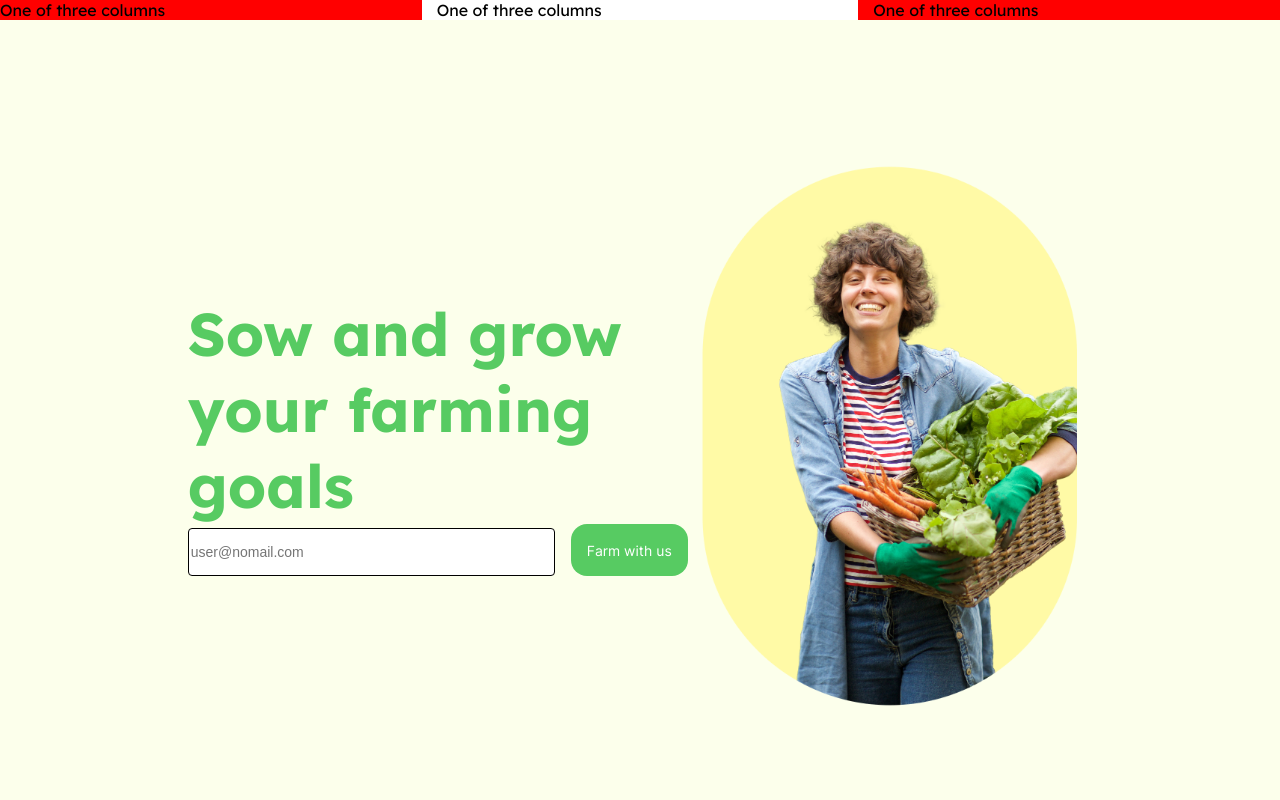
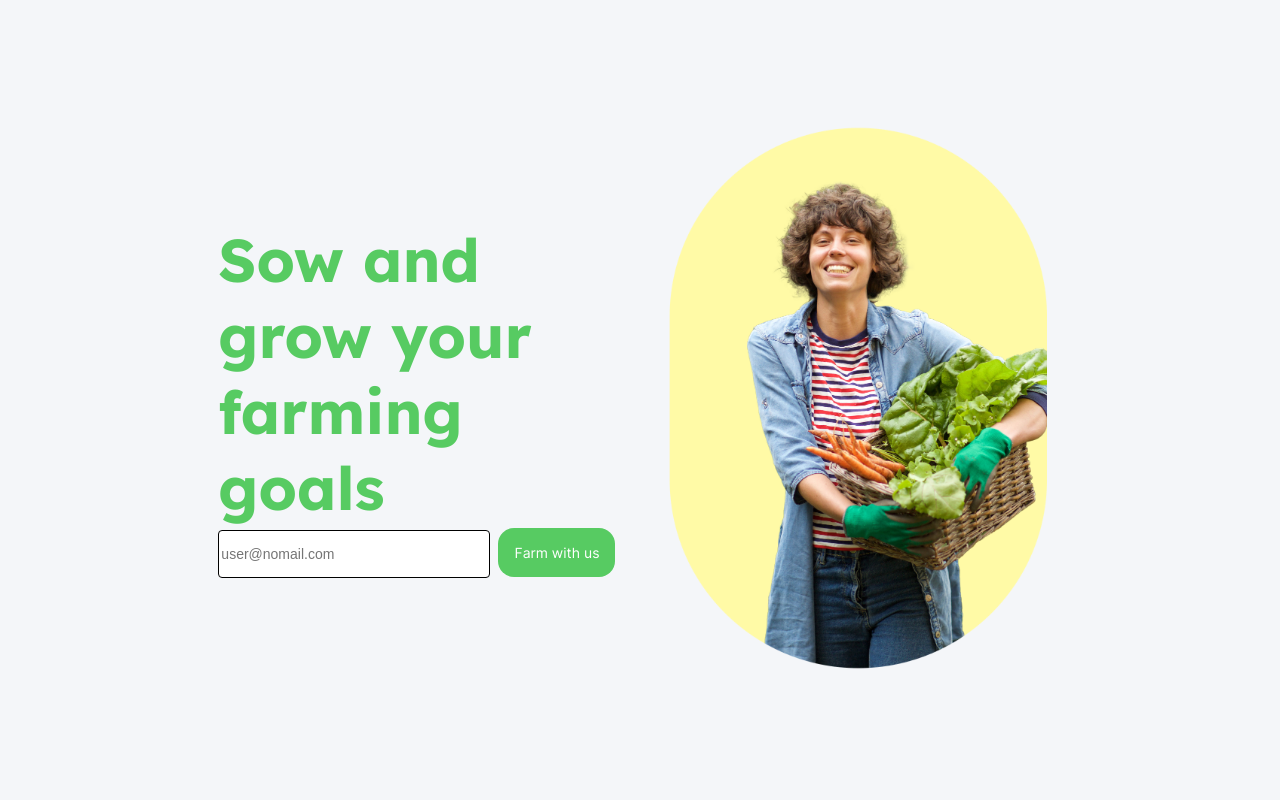
Before and after one commit to dacosio/project-2, a React (Create React App) app in the folder frontend/: page / in a window 1280 px wide. Shown: the top 800 px of the page. Built offline with nearby package versions, Linux system fonts and the light colour scheme.

Commit message:
Rewrite code using grid-system

```diff
--- a/frontend/src/pages/Home/Home.style.ts
+++ b/frontend/src/pages/Home/Home.style.ts
@@ -1,23 +1,19 @@
 import styled from "@emotion/styled";
-import { Col } from "react-grid-system";
+import { Col, Row, Visible, Hidden } from "react-grid-system";
 import { theme } from "utils/Theme";
 
-export const Container = styled.div``;
+export const Container = styled.div`
+`;
 
-export const Header = styled.div`
-  background-color: #fcffeb;
-  padding: 1rem;
+export const Header = styled(Row)`
   height: 100vh;
-  display: flex;
-  align-items: center;
-  justify-content: center;
-  .header-contents {
-    max-width: 500px;
-  }
-  .input-landing-page {
-    display: flex;
-    gap: 1rem;
-  }
+
+`;
+
+export const HeaderContents = styled(Col)`
+`;
+
+export const Hide = styled(Hidden)`
 `;
 
 export const About = styled.div`
@@ -59,6 +55,7 @@ export const Contact = styled.div`
     height: 70vh;
   }
 `;
+
 export const Column = styled(Col)`
   background-color: red;
 `;
--- a/frontend/src/pages/Home/Home.view.tsx
+++ b/frontend/src/pages/Home/Home.view.tsx
@@ -1,9 +1,23 @@
 import React, { useState } from "react";
 import { HomeGeneratedProps } from "./Home.props";
-import { Container, Header, About, Details, Contact, Column, Sacolumn } from "./Home.style";
+import {
+  Container,
+  Header,
+  HeaderContents,
+  About,
+  Details,
+  Contact,
+  Hide,
+  Column,
+  Sacolumn,
+} from "./Home.style";
 import Typography from "components/base/Typography";
 import TextField from "components/base/TextField";
 import Button from "components/base/Button";
+import axios from "axios";
+import { Col, Row, Visible, Hidden } from "react-grid-system";
+
+//Images
 import headerImg from "images/headerImg.png";
 import aboutimg from "images/aboutimg.png";
 import icon1 from "images/icon1.png";
@@ -11,8 +25,6 @@ import icon2 from "images/icon2.png";
 import icon3 from "images/icon3.png";
 import contact from "images/contact.png";
 import Footer from "components/layout/Footer";
-import axios from "axios";
-import { Row, Col } from "react-grid-system";
 
 const HomeView = (props: HomeGeneratedProps) => {
   const [email, setEmail] = useState<string>("");
@@ -20,36 +32,50 @@ const HomeView = (props: HomeGeneratedProps) => {
 
   return (
     <Container>
-      <Row>
+      {/* <Header>
         <Column sm={4}>One of three columns</Column>
         <Sacolumn sm={4}>One of three columns</Sacolumn>
         <Column sm={4}>One of three columns</Column>
-      </Row>
+      </Header> */}
 
-      <Header>
-        <div className="header-contents">
+      <Header justify="center" align="center">
+        <HeaderContents xxl={4} xl={4} lg={6} md={6}>
           <Typography variant="title1" weight="700" textColor="accent">
             Sow and grow your farming goals
           </Typography>
-          <div className="input-landing-page">
+          <Row justify="center" align="center">
+            <Col
+              xxl={8}
+              xl={8}
+              lg={8}
+              md={7}
+              style={{ paddingRight: "0.25rem" }}
+            >
               <TextField
                 value={email}
                 onChangeText={setEmail}
                 placeholder="user@nomail.com"
                 style={{ flexGrow: "1" }}
               />
+            </Col>
+            <Col style={{ paddingLeft: ".25rem" }}>
               <Button
                 text="Farm with us"
                 variant="primary"
                 size="md"
                 takeFullWidth={false}
               ></Button>
-          </div>
-        </div>
-        <img src={headerImg} alt="" style={{ maxHeight: "70vh" }} />
+            </Col>
+          </Row>
+        </HeaderContents>
+        <HeaderContents xxl={4} xl={4} lg={6} md={6}>
+          <Hide sm xs>
+            <img src={headerImg} alt="" style={{ maxWidth: "100%" }} />
+          </Hide>
+        </HeaderContents>
       </Header>
 
-      <About>
+      {/* <About>
         <div className="about-header">
           <Typography
             variant="title1"
@@ -141,7 +167,7 @@ const HomeView = (props: HomeGeneratedProps) => {
           />
         </div>
       </Contact>
-      <Footer today=""></Footer>
+      <Footer today=""></Footer> */}
     </Container>
   );
 };
```
Lines whose indentation alone changed are shown as unchanged.
